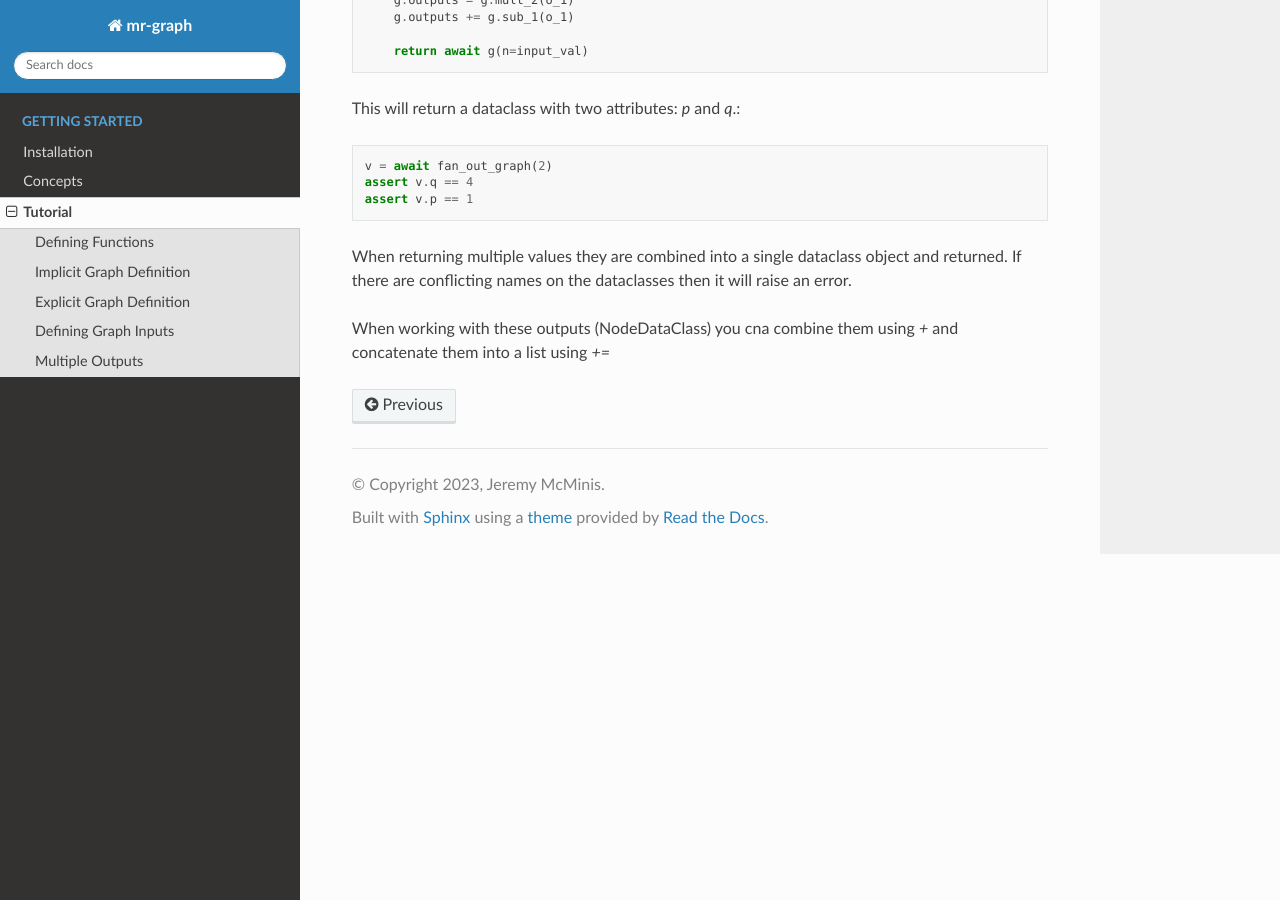
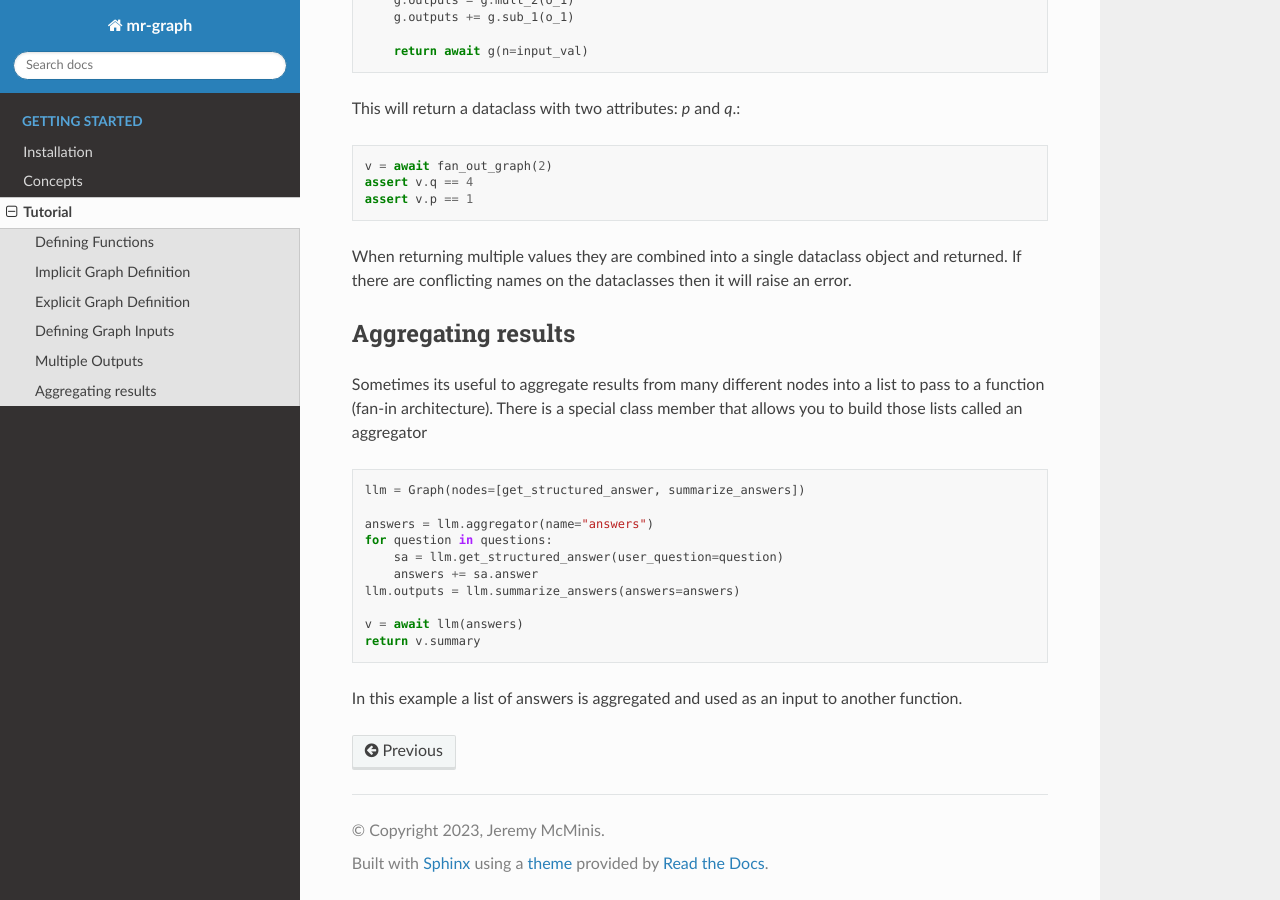
Before and after one commit to mcminis1/mr-graph, a Sphinx documentation site: the page built from docs/source/getting_started/tutorial.rst, in a window 1280 px wide and 900 px high, scrolled down 3688 px. Built offline with Sphinx 7.4.7 and the Read the Docs theme 2.0.0, drawn with Linux system fonts in a browser that asks for light colours.

Commit message:
update docs

```diff
--- a/docs/source/getting_started/concepts.rst
+++ b/docs/source/getting_started/concepts.rst
@@ -20,3 +20,7 @@ The convention used throughout Mr. Graph is that you can use google docstrings t
 NodeDataClass
 -------------
 The dataclasses used as input and output from the functions in the graph.
+
+NodeDataAggregator
+------------------
+A class that allows you to aggregate results from nodes in the graph to fan-in to downstream nodes.
--- a/docs/source/getting_started/tutorial.rst
+++ b/docs/source/getting_started/tutorial.rst
@@ -189,4 +189,20 @@ This will return a dataclass with two attributes: `p` and `q`.::
 
 When returning multiple values they are combined into a single dataclass object and returned. If there are conflicting names on the dataclasses then it will raise an error.
 
-When working with these outputs (NodeDataClass) you cna combine them using `+` and concatenate them into a list using `+=`
+Aggregating results
+-------------------
+
+Sometimes its useful to aggregate results from many different nodes into a list to pass to a function (fan-in architecture). There is a special class member that allows you to build those lists called an aggregator ::
+
+    llm = Graph(nodes=[get_structured_answer, summarize_answers])
+
+    answers = llm.aggregator(name="answers")
+    for question in questions:
+        sa = llm.get_structured_answer(user_question=question)
+        answers += sa.answer
+    llm.outputs = llm.summarize_answers(answers=answers)
+
+    v = await llm(answers)
+    return v.summary
+
+In this example a list of answers is aggregated and used as an input to another function.
```
Also changed, not shown: docs/source/index.rst (+9 -1 lines).
